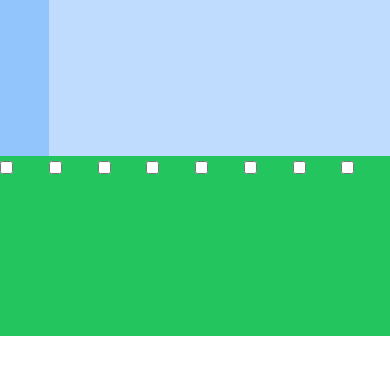
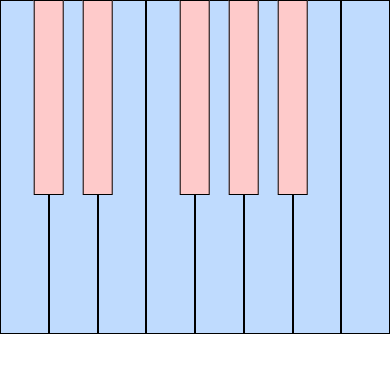
Before and after one commit to dctalbot/audio, a Next.js app: page / in a window 390 px wide. Shown: the top 374 px of the page. Built offline with nearby package versions, Linux system fonts and the light colour scheme.

Commit message:
responsive resizing of keyboard

```diff
--- a/src/app/Keyboard/Keyboard.tsx
+++ b/src/app/Keyboard/Keyboard.tsx
@@ -2,15 +2,94 @@
 
 import { KeyboardKey } from "./KeyboardKey";
 import { useKeyboard } from "../lib/useKeyboard";
+import { useWindowSize } from "../useWindowSize";
+import { useEffect, useRef, useState } from "react";
 
+// Keyboard renders 1 octave of keys
+// It fills the width of the parent container
 function Keyboard() {
   const { keys } = useKeyboard();
 
-  const renderedKeys = keys.map((key, i) => (
-    <KeyboardKey key={String(key.freq)} keyConfig={key} />
-  ));
+  const [whiteHeight, setWhiteHeight] = useState(0);
 
-  return <div className="flex h-full">{renderedKeys}</div>;
+  const [containerHeight, containerWidth] = useWindowSize();
+  const ref = useRef<HTMLDivElement>(null);
+
+  const stdWhiteWidth = 7 / 8;
+  const stdWhiteHeight = 6.0;
+
+  const whiteWidth = (stdWhiteWidth / stdWhiteHeight) * whiteHeight;
+
+  const stdBlackWidth = 0.54;
+  const stdBlackHeight = 3.5;
+
+  const blackHeight = (whiteHeight * stdBlackHeight) / stdWhiteHeight;
+  const blackWidth = (whiteHeight * stdBlackWidth) / stdWhiteHeight;
+  const blackMarginLeft = whiteWidth - blackWidth / 2;
+
+  useEffect(() => {
+    const whiteKeyCount = keys.filter((k) => k.color === "white").length;
+    const whiteWidth = (ref?.current?.offsetWidth ?? 0) / whiteKeyCount;
+    const whiteHeight = (stdWhiteHeight / stdWhiteWidth) * whiteWidth;
+    setWhiteHeight(whiteHeight);
+  }, [containerHeight, containerWidth]);
+
+  const whiteKeys = keys
+    .filter((k) => k.color === "white")
+    .map((key, i) => (
+      <KeyboardKey
+        key={String(key.freq)}
+        keyConfig={key}
+        className={`flex-1 bg-blue-200 hover:bg-blue-300 border border-black`}
+      />
+    ));
+
+  let blackKeys = [];
+
+  keys.forEach((_, i) => {
+    if (keys[i].color === "black") {
+      return;
+    }
+
+    if (keys[i + 1]?.color === "black") {
+      blackKeys.push(
+        <div
+          className="flex-1"
+          style={{
+            height: blackHeight + "px",
+            transform: `translateX(${blackMarginLeft}px)`,
+          }}
+        >
+          <KeyboardKey
+            key={String(keys[i + 1].freq)}
+            keyConfig={keys[i + 1]}
+            className={`bg-red-200 hover:bg-red-300 border border-black `}
+            style={{
+              width: blackWidth + "px",
+              height: "100%",
+            }}
+          />
+        </div>
+      );
+      return;
+    }
+
+    if (keys[i + 1]?.color === "white") {
+      blackKeys.push(<div className="flex-1"></div>);
+      return;
+    }
+  });
+
+  blackKeys.push(<div className="flex-1"></div>);
+
+  return (
+    <div className="relative">
+      <div className="flex" ref={ref} style={{ height: whiteHeight + "px" }}>
+        {whiteKeys}
+      </div>
+      <div className="absolute flex w-full top-0">{blackKeys}</div>
+    </div>
+  );
 }
 
 export { Keyboard };
--- a/src/app/Keyboard/KeyboardKey.tsx
+++ b/src/app/Keyboard/KeyboardKey.tsx
@@ -5,21 +5,16 @@ import { useWindowSize } from "../useWindowSize";
 
 interface KeyboardKeyProps {
   keyConfig: Key;
+  className?: string;
+  style?: any;
 }
-function KeyboardKey({ keyConfig }: KeyboardKeyProps) {
+function KeyboardKey({
+  keyConfig,
+  className = "",
+  style = undefined,
+}: KeyboardKeyProps) {
   const tone = useTone({ freq: keyConfig.freq });
   const [checked, setChecked] = useState(false);
-  const [height, setHeight] = useState(0);
-  const [screenWidth] = useWindowSize();
-  const ref = useRef<HTMLDivElement>(null);
-
-  const stdWidth = 7 / 8;
-  const stdHeight = 6;
-  const heightMultipler = (1 / stdWidth) * stdHeight;
-
-  useEffect(() => {
-    setHeight((ref?.current?.offsetWidth ?? 0) * heightMultipler);
-  }, [screenWidth]);
 
   useEffect(() => {
     if (checked) {
@@ -31,12 +26,8 @@ function KeyboardKey({ keyConfig }: KeyboardKeyProps) {
 
   return (
     <div
-      ref={ref}
-      className="flex-grow h-full flex flex-col"
-      style={{ height: height + "px" }}
-    >
-      <div
-        className="flex-grow bg-blue-200 hover:bg-blue-300"
+      className={className}
+      style={style}
       onMouseEnter={() => {
         if (checked) return;
         tone.play();
@@ -45,14 +36,14 @@ function KeyboardKey({ keyConfig }: KeyboardKeyProps) {
         if (checked) return;
         tone.stop();
       }}
-      ></div>
-      <div className="flex-grow bg-green-500">
+    >
+      {/* <div className="flex-1 bg-green-500">
         <input
           type="checkbox"
           value={Number(checked)}
           onChange={() => setChecked(!checked)}
         />
-      </div>
+      </div> */}
     </div>
   );
 }
--- a/src/app/lib/useKeyboard.ts
+++ b/src/app/lib/useKeyboard.ts
@@ -1,5 +1,6 @@
 export interface Key {
   freq: number;
+  color: "white" | "black";
 }
 
 export interface UseKeyboardResult {
@@ -7,15 +8,20 @@ export interface UseKeyboardResult {
 }
 
 function useKeyboard(): UseKeyboardResult {
-  const keys = [
-    { freq: 261.63 },
-    { freq: 293.66 },
-    { freq: 329.63 },
-    { freq: 349.23 },
-    { freq: 392.0 },
-    { freq: 440.0 },
-    { freq: 493.88 },
-    { freq: 523.25 },
+  const keys: Key[] = [
+    { freq: 261.63, color: "white" },
+    { freq: 277.18, color: "black" },
+    { freq: 293.66, color: "white" },
+    { freq: 311.13, color: "black" },
+    { freq: 329.63, color: "white" },
+    { freq: 349.23, color: "white" },
+    { freq: 369.99, color: "black" },
+    { freq: 392.0, color: "white" },
+    { freq: 415.3, color: "black" },
+    { freq: 440.0, color: "white" },
+    { freq: 466.16, color: "black" },
+    { freq: 493.88, color: "white" },
+    { freq: 523.25, color: "white" },
   ];
 
   return {
--- a/src/app/page.tsx
+++ b/src/app/page.tsx
@@ -9,7 +9,9 @@ import { Keyboard } from "./Keyboard/Keyboard";
 export default function Home() {
   return (
     <main className="h-full">
-      <Keyboard />
+      <div style={{ maxWidth: "500px" }}>
+        <Keyboard />
+      </div>
     </main>
   );
 }
```
Lines whose indentation alone changed are shown as unchanged.
